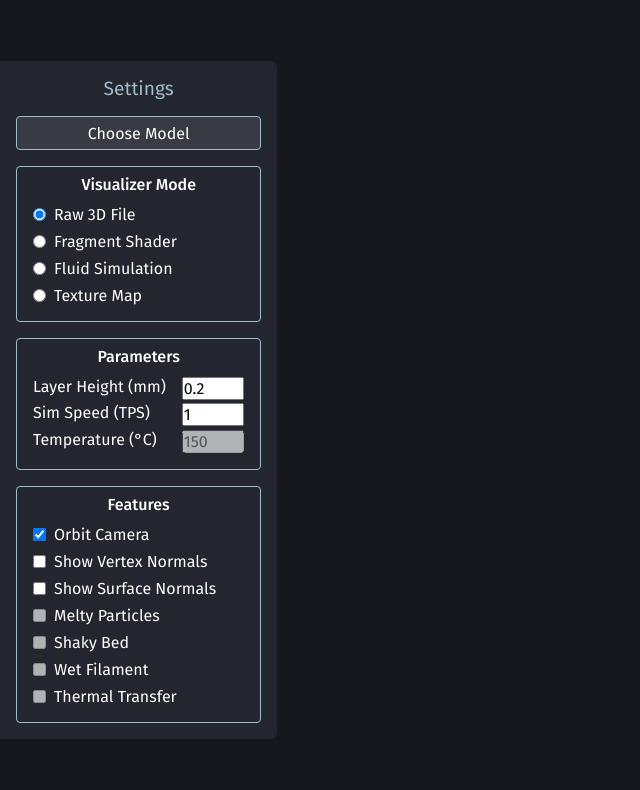
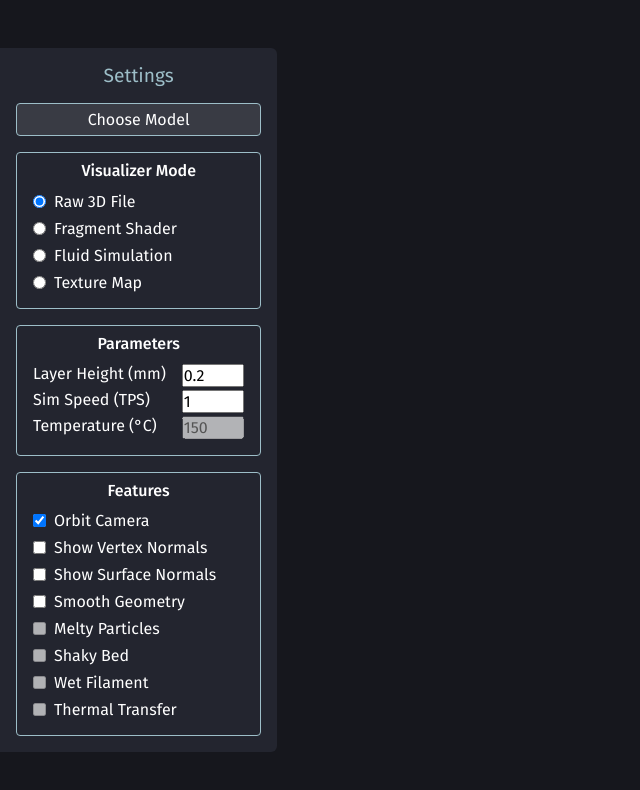
Before and after one commit to fire833/fdmviz, a Svelte app: page / in a window 1280 px wide. Shown: the top 790 px of the page, without its empty margins (0-640 px from the left). Built offline with nearby package versions, Linux system fonts and the light colour scheme; no server answers.

Commit message:
feat: geometry smoothing

```diff
--- a/src/components/Settings.svelte
+++ b/src/components/Settings.svelte
@@ -13,6 +13,7 @@
     thermalTransfer,
     showSurfaceNormals,
     orbit,
+    smoothGeometry,
   } from '../stores';
 
   const dispatchModalEvent = createEventDispatcher();
@@ -114,6 +115,14 @@
     <div class="left">
       <input
         type="checkbox"
+        id="smoothGeometry"
+        bind:checked={$smoothGeometry}
+      />
+      <label for="smoothGeometry">Smooth Geometry</label>
+    </div>
+    <div class="left">
+      <input
+        type="checkbox"
         id="melty"
         bind:checked={$meltyParticles}
         disabled
--- a/src/stores.ts
+++ b/src/stores.ts
@@ -13,6 +13,7 @@ export const temperature = writable<number>(150); // °C
 export const orbit = writable<boolean>(true);
 export const showVertexNormals = writable<boolean>(false);
 export const showSurfaceNormals = writable<boolean>(false);
+export const smoothGeometry = writable<boolean>(false);
 export const meltyParticles = writable<boolean>(false);
 export const shakyBed = writable<boolean>(false);
 export const wetFilament = writable<boolean>(false);
--- a/src/visualizer/Visualizer.ts
+++ b/src/visualizer/Visualizer.ts
@@ -31,10 +31,15 @@ import {
   showSurfaceNormals,
   showVertexNormals,
   simSpeed,
+  smoothGeometry,
   viewMode,
 } from '../stores';
 import { ViewMode } from '../types';
 
+import {
+  mergeVertices,
+  toCreasedNormals,
+} from 'three/examples/jsm/utils/BufferGeometryUtils.js';
 import layerFrag from './shaders/layerShader.frag';
 import layerVert from './shaders/layerShader.vert';
 import { PhysicsObject } from './simulation/PhysicsObject';
@@ -125,6 +130,11 @@ export default class Visualizer {
     });
 
     showSurfaceNormals.subscribe(() => this.updateMeshMaterial());
+
+    smoothGeometry.subscribe(() => {
+      this.uploadMesh(get(fileURL));
+      this.resetPhysics();
+    });
   }
 
   public updateMeshMaterial() {
@@ -180,11 +190,11 @@ export default class Visualizer {
   public populateObject(geometry: BufferGeometry) {
     geometry.rotateX(-Math.PI / 2); // Change coordinate system from STL to 3js
     this.mesh = new Mesh(geometry, undefined);
-    // if (get(viewMode) == ViewMode.TEXTURE) { TODO: Make this a user option
-    //   geometry = toCreasedNormals(geometry, Math.PI / 3);
-    //   geometry = mergeVertices(geometry);
-    //   geometry.computeVertexNormals();
-    // }
+    if (get(smoothGeometry)) {
+      geometry = toCreasedNormals(geometry, Math.PI / 3);
+      geometry = mergeVertices(geometry);
+      geometry.computeVertexNormals();
+    }
     this.normals = new VertexNormalsHelper(this.mesh, 1, 0xa4036f);
     this.group.add(this.mesh);
     this.group.add(this.normals);
```
